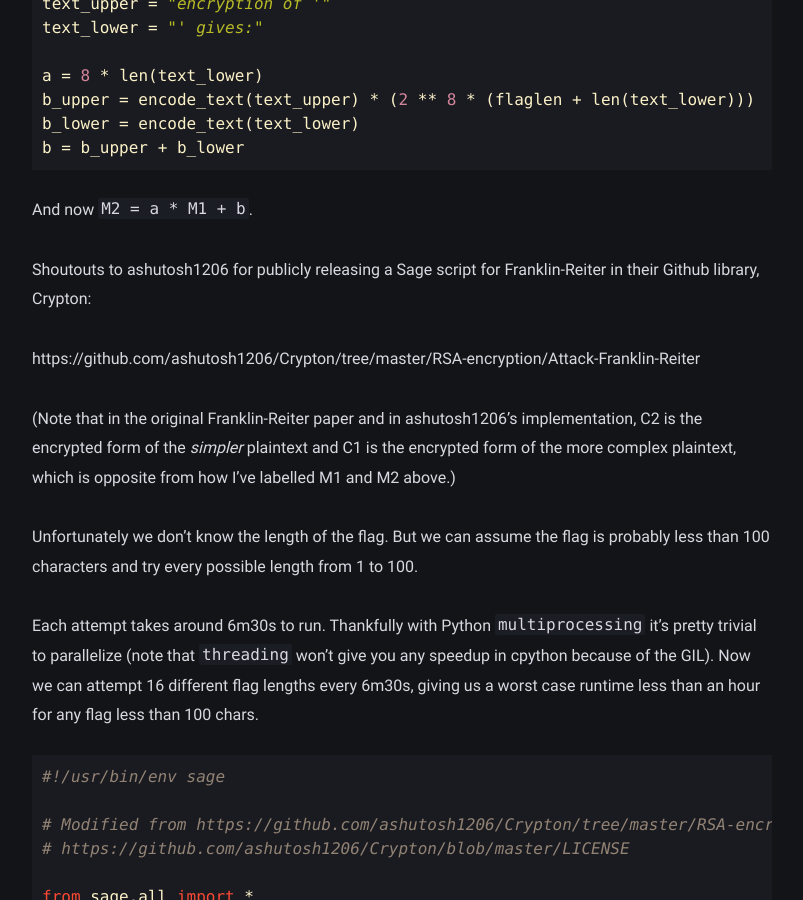
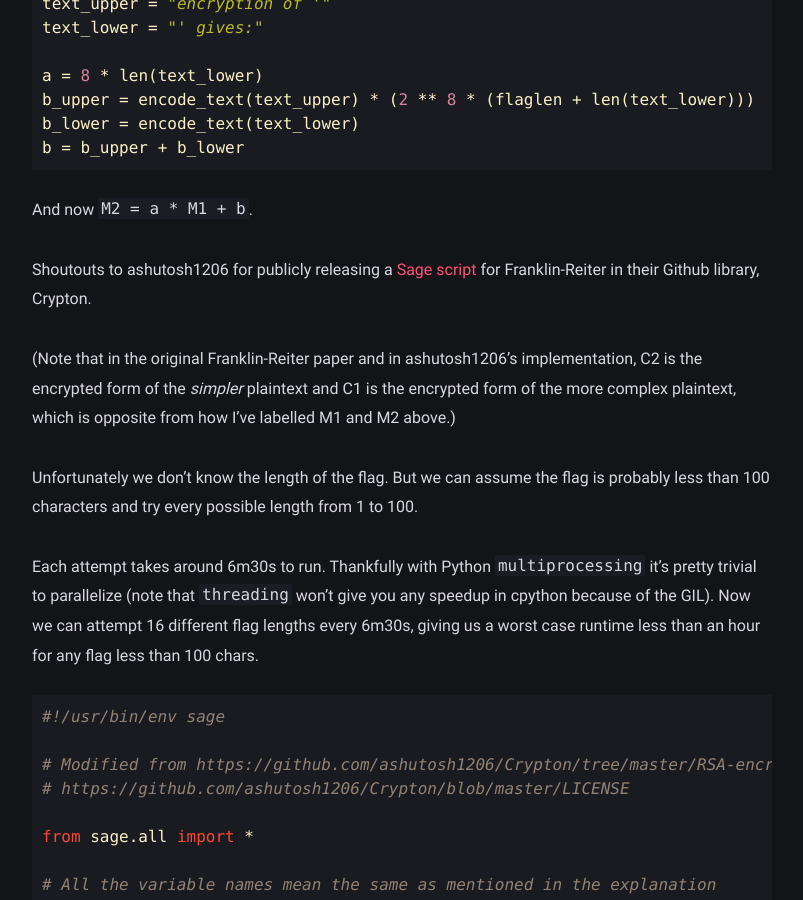
Before and after one commit to pwnfirstsearch/pwnfirstsearch.github.io, a Jekyll site: the page built from _posts/2021-04-05-b01lersctf2021-reasonable.md, in a window 1280 px wide and 900 px high, scrolled down 8352 px. Shown: the whole window, without its empty margins (238-1041 px from the left). Built offline with Jekyll 4.4.1, drawn with Linux system fonts in a browser that asks for light colours.

Commit message:
fixup formatting for 'reasonable'

```diff
--- a/_posts/2021-04-05-b01lersctf2021-reasonable.md
+++ b/_posts/2021-04-05-b01lersctf2021-reasonable.md
@@ -365,10 +365,9 @@ b = b_upper + b_lower
 
 And now `M2 = a * M1 + b`.
 
-Shoutouts to ashutosh1206 for publicly releasing a Sage script for
-Franklin-Reiter in their Github library, Crypton:
-
-https://github.com/ashutosh1206/Crypton/tree/master/RSA-encryption/Attack-Franklin-Reiter
+Shoutouts to ashutosh1206 for publicly releasing a
+[Sage script](https://github.com/ashutosh1206/Crypton/tree/master/RSA-encryption/Attack-Franklin-Reiter)
+for Franklin-Reiter in their Github library, Crypton.
 
 (Note that in the original Franklin-Reiter paper and in
 ashutosh1206's implementation, C2 is the encrypted form of the
```
